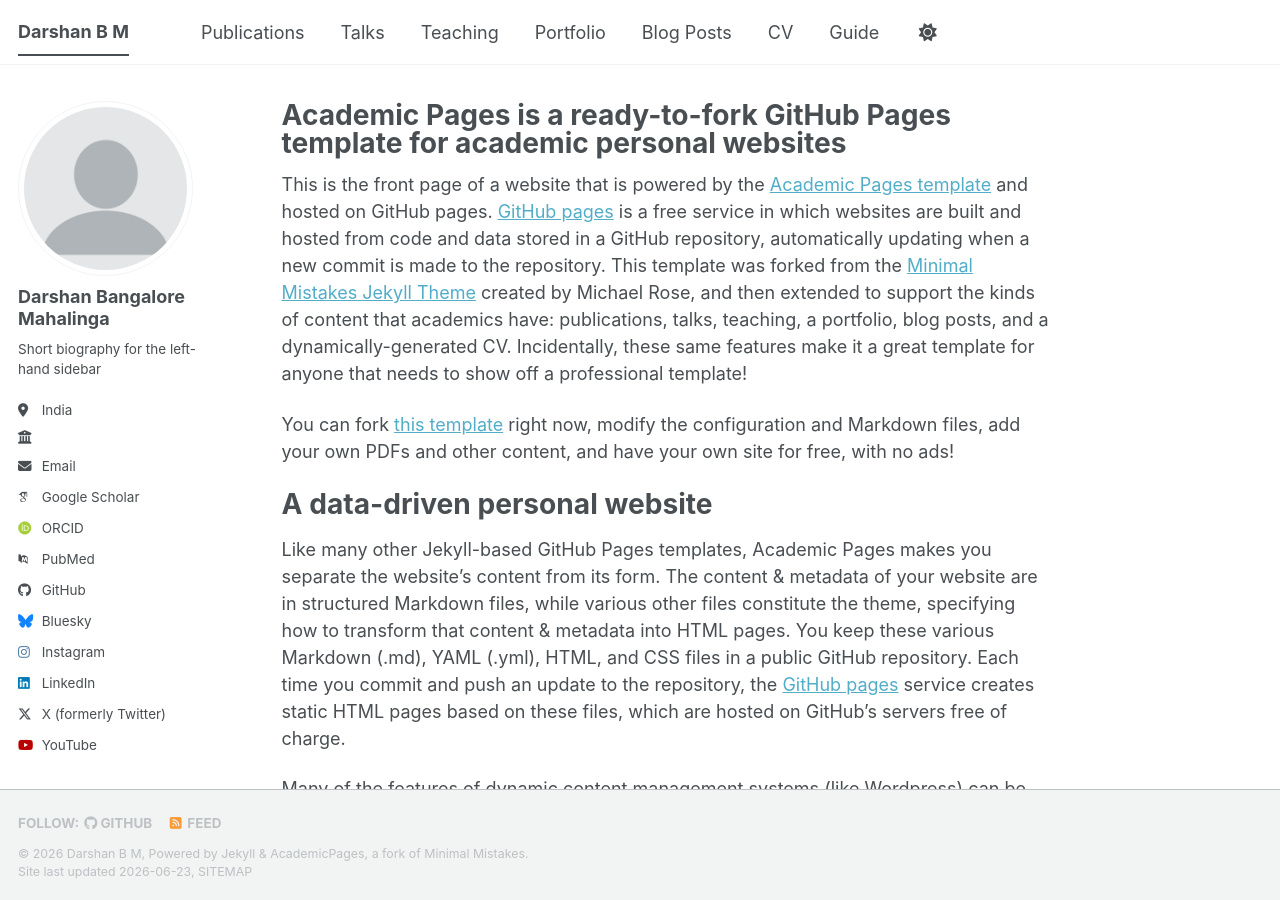
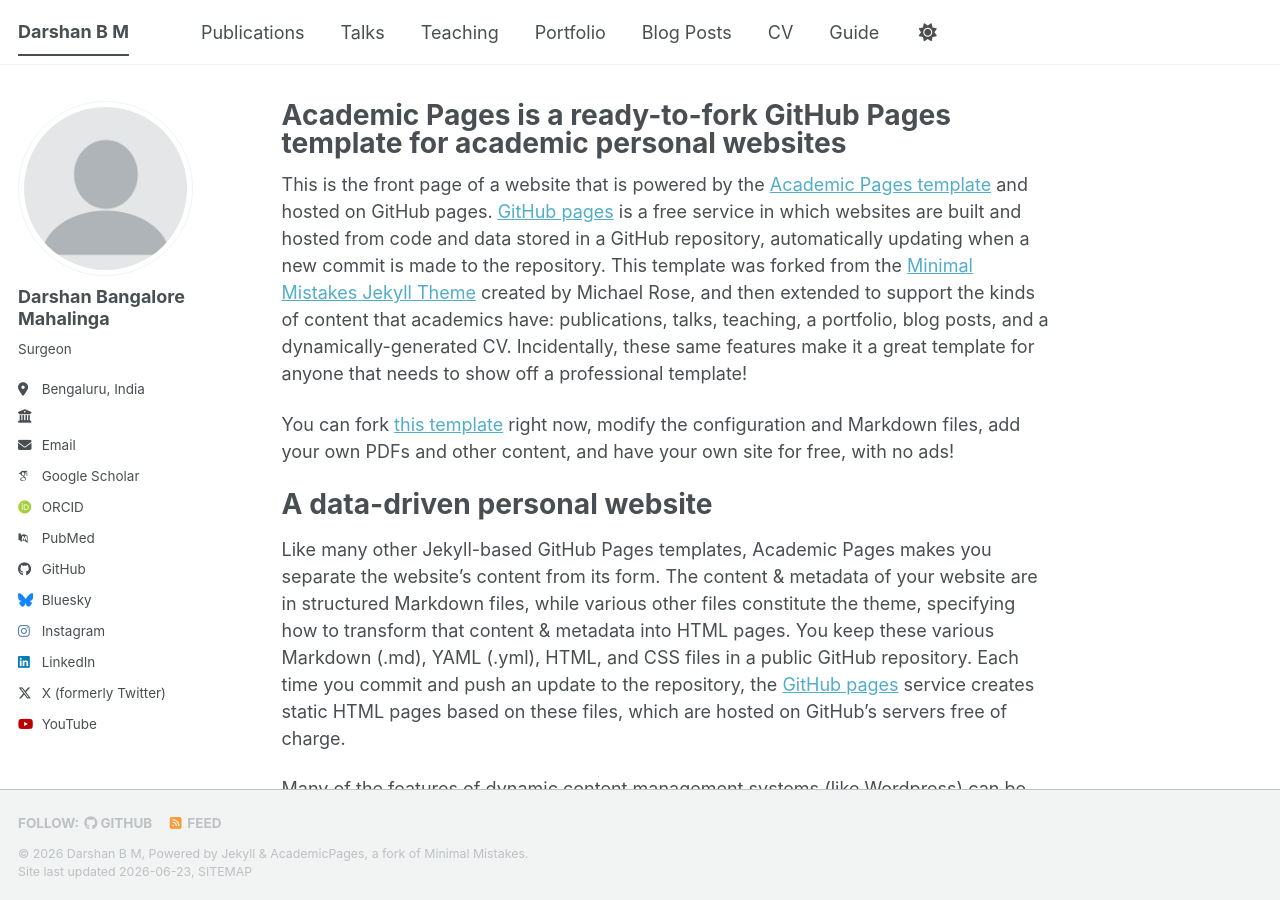
Before and after one commit to drdarshanbm/darshanbm.github.io, a Jekyll site: the page built from _pages/about.md, in a window 1280 px wide and 900 px high. Built offline with Jekyll 4.4.1, drawn with Linux system fonts in a browser that asks for light colours; some web fonts are replaced; a script that is not in the unit is left out.

Commit message:
Update _config.yml

```diff
--- a/_config.yml
+++ b/_config.yml
@@ -26,8 +26,8 @@ author:
   avatar           : "profile.png"
   name             : "Darshan Bangalore Mahalinga"
   pronouns         : # example: "she/her"
-  bio              : "Short biography for the left-hand sidebar"
-  location         : "India"
+  bio              : "Surgeon"
+  location         : "Bengaluru, India"
   employer         : ""
   uri              : # URL
   email            : "none@example.org"
```
